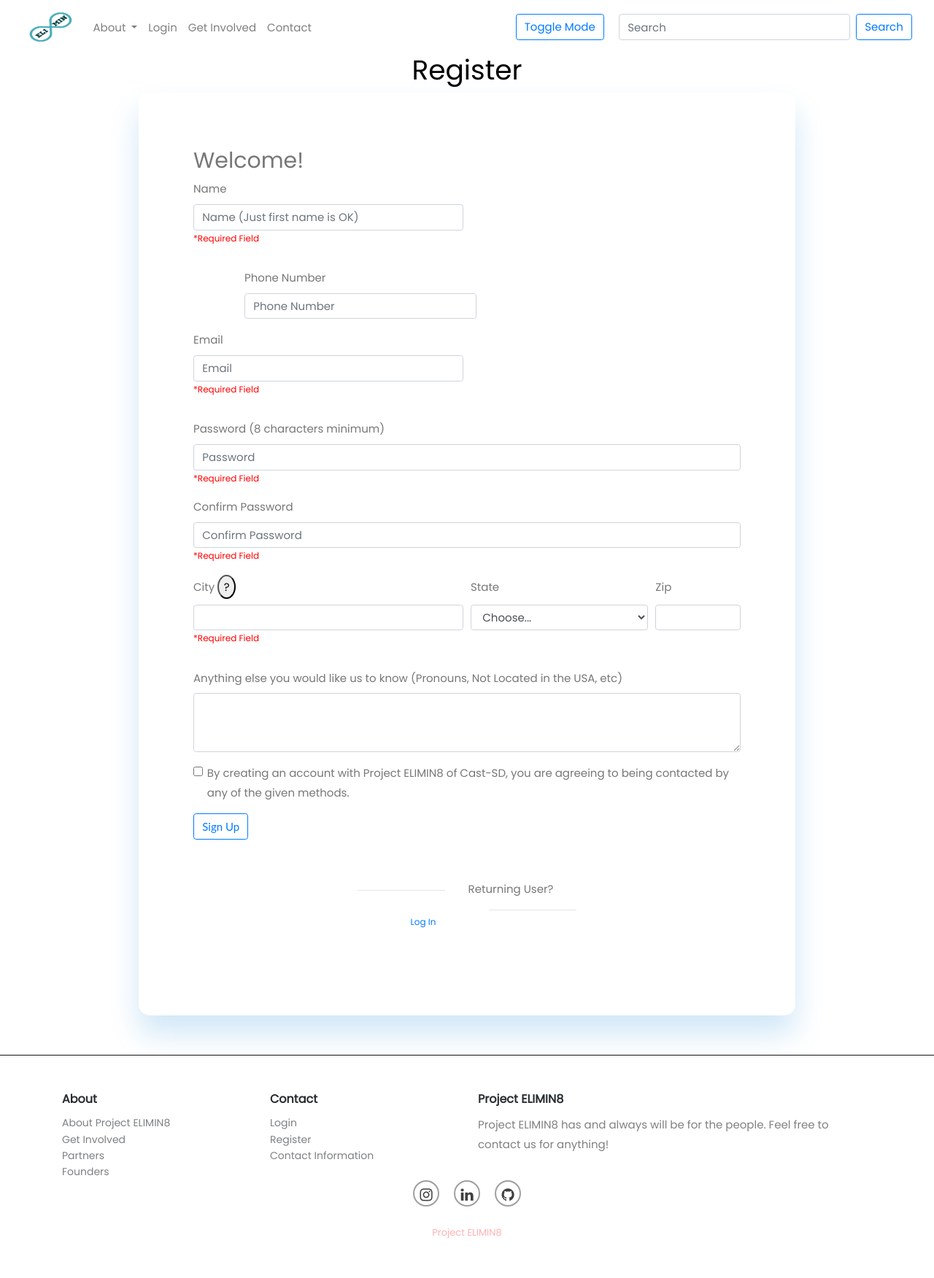
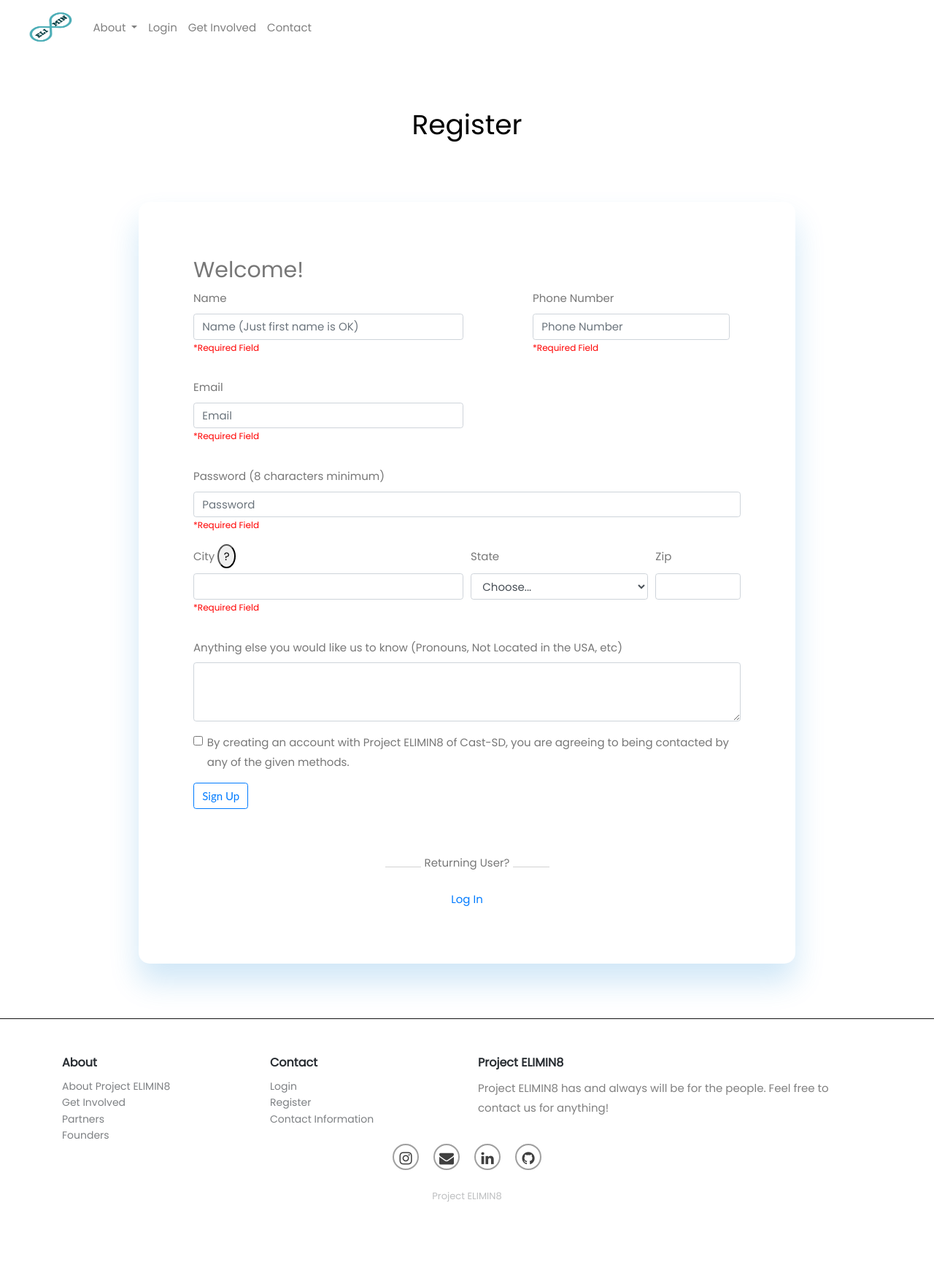
Before and after one commit to peacekeeper6/CastSD-Branch-Org, a Flask app: page /register in a window 1280 px wide. Shown: the whole page at 73% size. After the commit the page ends 1648 px from the top, so only its background shows below. Run offline with Flask 2, Linux system fonts and the light colour scheme; some libraries are stand-ins or nearby versions.

Commit message:
footer + finalize register login + cleanup

```diff
--- /dev/null
+++ b/Flaskenv/static/script/index.js
@@ -0,0 +1,5 @@
+function scrollToTop() {
+
+    window.scrollTo({top: 0, behavior: 'smooth'});
+
+    }
--- a/Flaskenv/static/styles/register.css
+++ b/Flaskenv/static/styles/register.css
@@ -1,27 +1,41 @@
-/* h1 {
+h1, h2, label, button, div, a, body, p {
+    font-family: 'Poppins', sans-serif
+}
+h1 {
     display:flex;
     justify-content: center;
     color: #000000;
+    margin-top:2rem;
+    margin-bottom:5rem;
+}
+h2 {
+    margin-bottom:2rem
 }
 container {
-    /* align-items: center;
-    align-content: center;
-    justify-content: center; */
     padding-top:5rem;
     margin: auto;
-    width: 75rem;
+    width: 60rem;
     height: 100rem;
     background-color: #ffffff;
     border-radius: 15px;
-    /* border-radius: 20px; */
     box-shadow: 0px 25px 40px #1687d933;
-} */
+    margin-bottom: 5rem;
+    margin-top: 5rem;
+}
+input {
+    border: 2px solid red;
+    border-radius: 2px;
+}
+.requiredb {
+    font-size: 12px;
+    color: red;
+}
 .hiddenb {
     border-radius: 95%;
     width:25px;
     visibility:hidden
 }
-hr {
+/* hr {
     width: 100%;
 }
 .left {
@@ -40,5 +54,29 @@ hr {
     margin-left:auto;
     margin-right:auto;
     width:40%;
+} */
+.split {
+    width: 30%;
+    height: 20px;
+    border-bottom: 1px solid lightgray;
+    text-align: center;
+    margin-bottom: 2rem
+}
+span {
+    background-color: #ffffff;
+    padding: 0 5px;
+}
+/* .parent {
+    display: flex;
+    align-items: center;
+    justify-content: center;
+    margin: auto;
+    text-align: center;
+} */
+a, .parent {
+    margin-bottom: 5rem
+}
 
+#signup {
+    margin-bottom:4rem
 }
--- a/Flaskenv/templates/layouts/footer.html
+++ b/Flaskenv/templates/layouts/footer.html
@@ -26,10 +26,10 @@
                     <h3>Project ELIMIN8</h3>
                     <h10>Project ELIMIN8 has and always will be for the people. Feel free to contact us for anything!</h10>
                 </div>
-                <div class="col item social"><a href="#"><i class="fa fa-instagram"></i></a>
-{#                    <a href="#"><i class="icon ion-social-twitter"></i></a>#}
+                <div class="col item social"><a href="https://www.instagram.com/elimin8sd/?hl=en"><i class="fa fa-instagram"></i></a>
+                  <a href="mailto:elimin8sd@gmail.com""><i class="fa fa-envelope"></i></a>
                     <a href="#"><i class="fa fa-linkedin"></i></a>
-                    <a href="https://github.com/peacekeeper6/CastSD-Branch-Org"><i class="fa fa-github"></i></a></div>
+                    <a href="https://github.com/peacekeeper6/ELIMIN8"><i class="fa fa-github"></i></a></div>
             </div>
             <p class="copyright">Project ELIMIN8</p>
         </div>
--- a/Flaskenv/templates/layouts/navbar.html
+++ b/Flaskenv/templates/layouts/navbar.html
@@ -46,9 +46,9 @@
             <a class="nav-link" href="{{ url_for('contact') }}">Contact</a>
         </div>
     </div>
-        <input value="Toggle Mode" type="submit" onclick="darkToggle()" name="DarkToggle" class="btn btn-outline-primary" id="DarkToggle">
+        <!-- <input value="Toggle Mode" type="submit" onclick="darkToggle()" name="DarkToggle" class="btn btn-outline-primary" id="DarkToggle">
 {#        <label class="custom-control-label" for="DarkToggle">Dark Mode</label>#}
-{#        <div class="btn btn-outline-primary" role="button" onclick="DarkToggle()" style="padding-right:10px; cursor: pointer">Toggle Dark Mode</div>#}
+{#        <div class="btn btn-outline-primary" role="button" onclick="DarkToggle()" style="padding-right:10px; cursor: pointer">Toggle Dark Mode</div>#} -->
         <script>
             {#let darkmode = document.body.getElementsByTagName("*");#}
             {#let darkmode = document.querySelector( 'body *' );#}
@@ -85,10 +85,10 @@
         <script type="text/javascript" src=
                 "https://translate.google.com/translate_a/element.js?cb=googleTranslateElementInit">
         </script>
-        <form class="form-inline">
-            <input class="form-control mr-sm-2" type="search" placeholder="Search" aria-label="Search">
+        {# <form class="form-inline">
+           <input class="form-control mr-sm-2" type="search" placeholder="Search" aria-label="Search">
             <button class="btn btn-outline-primary my-2 my-sm-0" type="submit">Search</button>
-        </form>
+         </form> #}
 {#        <div class="navbar-right">#}
 {#            <div class="navbar-nav">#}
 {#                <a class="nav-link" style="padding-left: 5px" href="{{ url_for('login') }}"><b>Login</b></a>#}
--- a/Flaskenv/templates/register.html
+++ b/Flaskenv/templates/register.html
@@ -8,61 +8,7 @@
     <link rel="stylesheet" href="{{ url_for('static', filename='styles/register.css') }}">
     <link rel="stylesheet" type="text/css" href="https://fonts.googleapis.com/css?family=Poppins" />
     <style>
-        h1 {
-            display:flex;
-            justify-content: center;
-            color: #000000;
-            margin-top:2rem;
-            margin-bottom:5rem;
-        }
-        h2 {
-            margin-bottom:2rem
-        }
-        container {
-            /* align-items: center;
-            align-content: center;
-            justify-content: center; */
-            padding-top:5rem;
-            margin: auto;
-            width: 60rem;
-            height: 100rem;
-            background-color: #ffffff;
-            border-radius: 15px;
-            /* border-radius: 20px; */
-            box-shadow: 0px 25px 40px #1687d933;
-        } */
-        {#form {#}
-        {#    width: 70%;#}
-        {#    height: 85%;#}
-        {#    background-color: #ffffff;#}
-        {#    border-radius: 20px;#}
-        {#    box-shadow: 0px 25px 40px #1687d933;#}
-        {#wrapper {#}
-        {#    width: 70%;#}
-        {#    height: 85%;#}
-        {#    background-color: #ffffff;#}
-        {#    border-radius: 20px;#}
-        {#    box-shadow: 0px 25px 40px #1687d933;#}
-        input {
-            border: 2px solid red;
-            border-radius: 2px;
-        }
-        p {
-            font-size: 12px;
-            color: red;
-            font-family: 'Poppins', sans-serif
-        }
-        body {
-            font-family: 'Poppins', sans-serif
-        }
-        h1, h2, label, button, div, a {
-            font-family: 'Poppins', sans-serif
-        }
-        .hiddenb {
-            border-radius: 95%;
-            width:25px;
-            visibility:hidden
-        }
+
     </style>
 {% endblock %}
 {% block body %}
@@ -75,28 +21,29 @@
         <div class="form-group col-md-6" style="width:50px;">
             <label for="inputName">Name</label>
             <input type="text" class="form-control" id="inputName" required placeholder="Name (Just first name is OK)">
-            <p>*Required Field</p>
+            <p class="requiredb">*Required Field</p>
         </div>
-        <div class="form-group" style="margin-left:5rem">
+        <div class="form-group" style="margin-left:6rem">
             <label for="inputPhone">Phone Number</label>
-            <input type="text" class="form-control" id="inputPhone" required placeholder="Phone Number">
+            <input style="width:18rem" type="text" class="form-control" id="inputPhone" required placeholder="Phone Number">
+            <p class="requiredb">*Required Field</p>
         </div>
         <div class="form-group col-md-6">
             <label for="inputEmail">Email</label>
             <input type="email" class="form-control" id="inputEmail" placeholder="Email">
-            <p>*Required Field</p>
+            <p class="requiredb">*Required Field</p>
         </div>
     </div>
     <div class="form-group">
         <label for="inputPassword">Password (8 characters minimum)</label>
         <input type="password" class="form-control" minlength="8" required id="inputPassword" placeholder="Password">
-        <p>*Required Field</p>
+        <p class="requiredb">*Required Field</p>
     </div>
-    <div class="form-group">
+    <!-- <div class="form-group">
         <label for="inputPasswordConfirm">Confirm Password</label>
         <input type="password" class="form-control" minlength="8" required id="inputPasswordConfirm" placeholder="Confirm Password">
-        <p>*Required Field</p>
-    </div>
+        <p class="requiredb">*Required Field</p>
+    </div> -->
     <div class="form-row">
         <div class="form-group col-md-6">
             <label for="inputCity">City
@@ -123,7 +70,7 @@
             </div>
 
             <input type="text" required class="form-control" id="inputCity">
-            <p>*Required Field</p>
+            <p class="requiredb">*Required Field</p>
         </div>
         <div class="form-group col-md-4">
             <label for="inputState">State
@@ -202,20 +149,19 @@
             </label>
         </div>
     </div>
-    <button type="submit" class="btn btn-outline-primary">Sign Up</button>
-    <br><br><br>
-    <center style="margin-bottom:5rem;">
-        <div class="divider">
-        <hr class="left"/>
-        Returning User?
-        <hr class="right"/>
-        <p> <br>
-            <a href="{{ url_for('login') }}">Log In</a></p> <br>
-    </div>
+    <button id="signup" type="submit" class="btn btn-outline-primary">Sign Up</button>
+    <center>
+    <div class="parent">
+        <div class="split">
+            <span>
+              Returning User?
+            </span>
+          </div>
+            <a href="{{ url_for('login') }}">Log In</a></p>
+        </div>
     </center>
 </form>
 </container>
-<br><br>
     </body>
 {% endblock %}
 </html>
```
Also changed, not shown: Flaskenv/templates/contact.html (+28 -5 lines), Flaskenv/templates/layouts/index.html (+55 -63 lines), Flaskenv/templates/login.html (+9 -4 lines).
